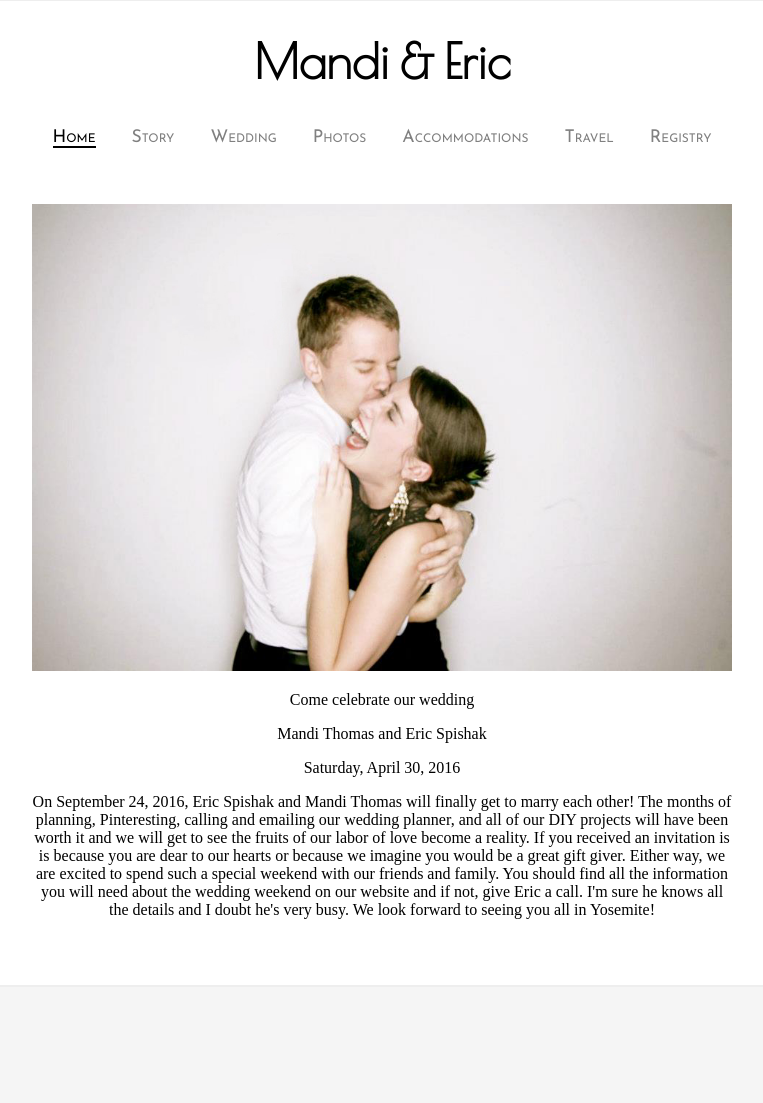
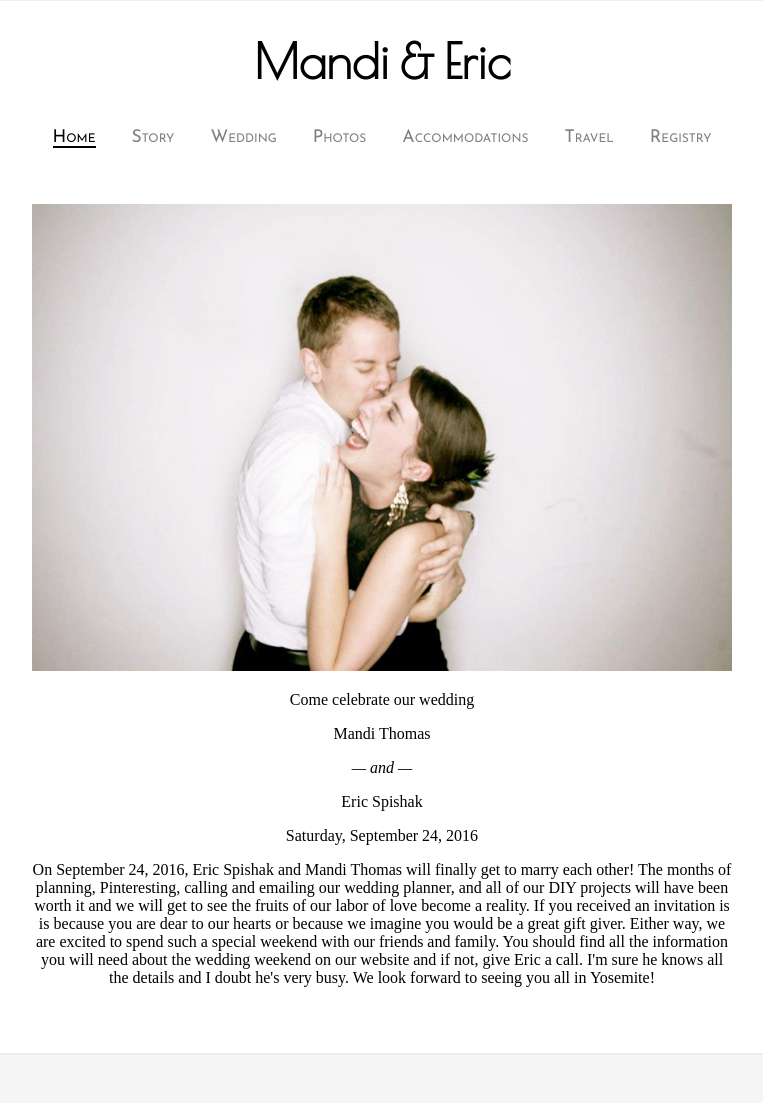
Before and after one commit to emspishak/ericspishak.com, a PHP site: page / in a window 1280 px wide. Shown: the part 49-1152 px from the top of the page, without its empty margins (258-1021 px from the left). Before the commit the page ends 968 px from the top, so only its background shows below. Run offline with PHP 8.4, Linux system fonts and the light colour scheme; some web fonts are replaced.

Commit message:
Stylize our names a bit, still needs more work.

```diff
--- a/root/var/www/mandianderic2016.com/index.php
+++ b/root/var/www/mandianderic2016.com/index.php
@@ -6,11 +6,17 @@ top(Page::HOME);
 <p>
   Come celebrate our wedding
 </p>
-<p>
-  Mandi Thomas and Eric Spishak
+<p class="name">
+  Mandi Thomas
+</p>
+<p class="name-and">
+  &mdash; and &mdash;
+</p>
+<p class="name">
+  Eric Spishak
 </p>
 <p>
-  Saturday, April 30, 2016
+  Saturday, September 24, 2016
 </p>
 <p>
   On September 24, 2016, Eric Spishak and Mandi Thomas will finally
--- a/root/var/www/mandianderic2016.com/style.css
+++ b/root/var/www/mandianderic2016.com/style.css
@@ -62,6 +62,10 @@ nav ul {
     height: 500px;
 }
 
+.name-and {
+    font-style: italic;
+}
+
 .story-image {
     background: no-repeat center/contain url('/images/first.jpg');
     height: 300px;
```
